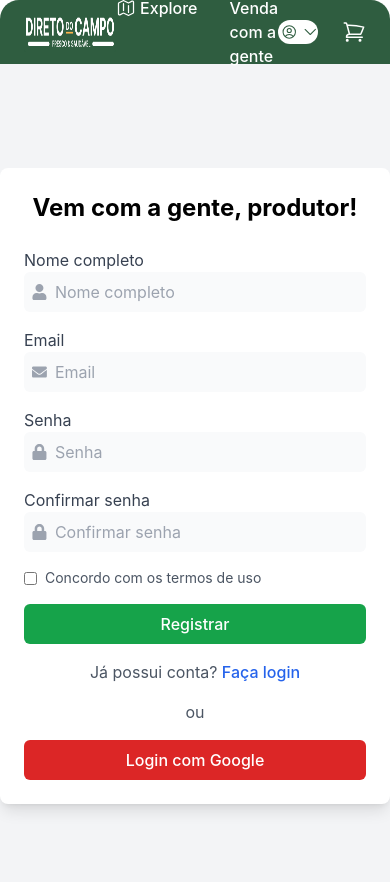
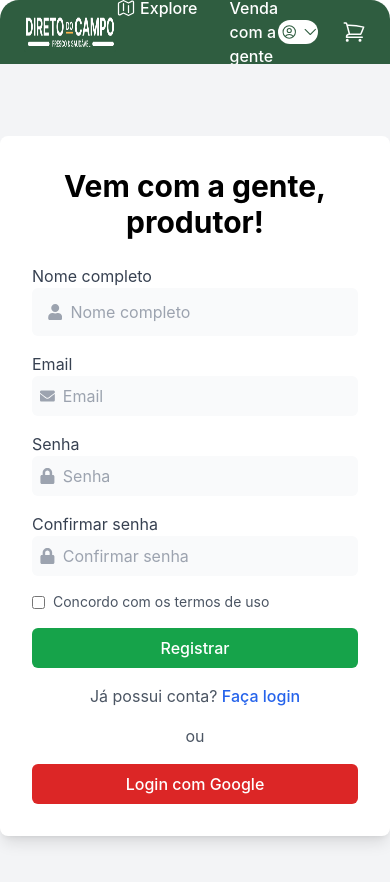
Before and after one commit to DIreto-do-Campo/Direto-do-campo, a React (Vite) app: page /Login in a window 390 px wide. Shown: the top 882 px of the page. Built offline with nearby package versions, Linux system fonts and the light colour scheme.

Commit message:
alteraçao na responsividade

```diff
--- a/src/components/LoginForm/LoginForm.tsx
+++ b/src/components/LoginForm/LoginForm.tsx
@@ -2,15 +2,15 @@ import { FaUser, FaEnvelope, FaLock } from 'react-icons/fa';
 
 const LoginForm = () => {
   return (
-    <div className="flex items-center justify-center w-full h-full min-h-screen bg-gray-100">
-      <div className="w-full max-w-md bg-white p-6 rounded-lg shadow-lg">
-        <h2 className="text-2xl font-bold text-center mb-6 text-black">Vem com a gente, produtor!</h2>
+    <div className="max-w-[1440px] flex flex-col items-center justify-center min-h-screen w-full bg-gray-100">
+      <div className="w-full max-w-md bg-white p-8 rounded-lg shadow-lg">
+        <h2 className="text-3xl font-bold text-center mb-6 text-black">Vem com a gente, produtor!</h2>
 
         {/* Nome completo */}
         <div className="mb-4">
           <label className="block text-gray-700">Nome completo</label>
           <div className="flex items-center border rounded-md p-2 bg-gray-50">
-            <FaUser className="text-gray-400 mr-2" />
+            <FaUser className="text-gray-400 m-2" />
             <input type="text" placeholder="Nome completo" className="w-full focus:outline-none bg-transparent text-black" />
           </div>
         </div>
--- a/src/pages/Login.tsx
+++ b/src/pages/Login.tsx
@@ -4,9 +4,11 @@ import LoginForm from '../components/LoginForm/LoginForm';
 
 const Login = () => {
   return (
-    <div>
+    <div className="flex flex-col min-h-screen w-full">
       <Navbar />
-      <LoginForm/>
+      <div className="flex-grow flex justify-center items-center">
+        <LoginForm />
+      </div>
     </div>
   );
 };
```
